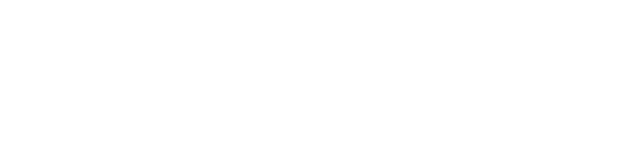
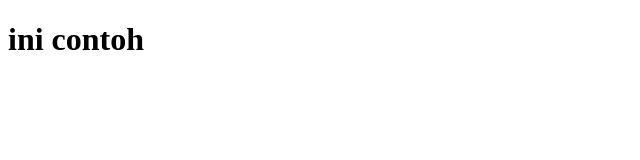
Before and after one commit to mrandiwaliyudin/baru, a plain HTML site: page index.html in a window 1280 px wide. Shown: the whole page, without its empty margins (0-640 px from the left). Drawn offline with Linux system fonts and the light colour scheme.

Commit message:
Update index.html
menambahkan h1

```diff
--- a/index.html
+++ b/index.html
@@ -7,6 +7,6 @@
     <title>Document</title>
 </head>
 <body>
-
+    <h1>ini contoh</h1>
 </body>
 </html>
```
